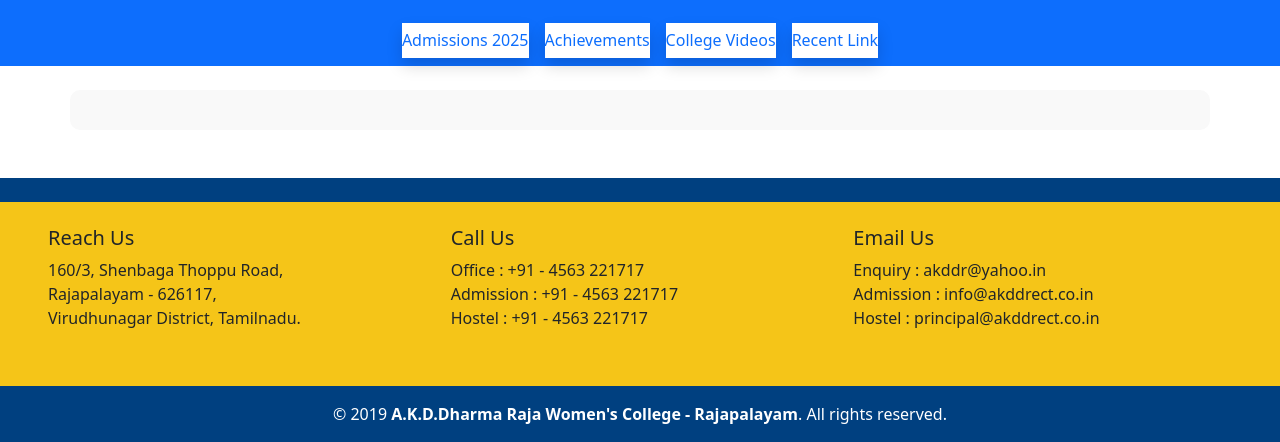
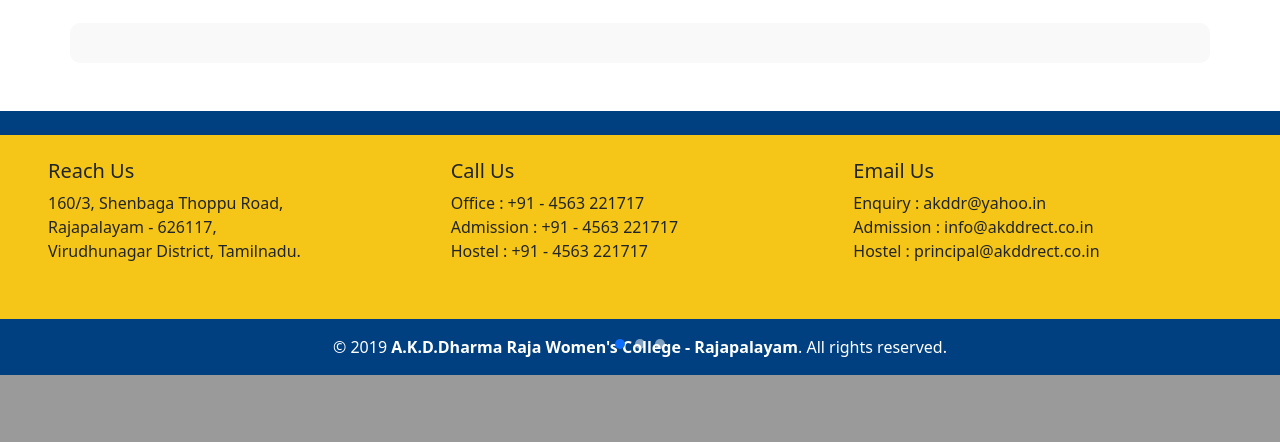
Before and after one commit to veni-56/college_site, a Django app: page / in a window 1280 px wide. Shown: the part 885-1327 px from the top of the page. After the commit the page ends 1260 px from the top, so only its background shows below. Run offline with Django 5.2, Linux system fonts and the light colour scheme; data comes from the database, SQL or seed files in the repository.

Commit message:
Add models.py for HomeQuickLink

```diff
--- a/homepage/models.py
+++ b/homepage/models.py
@@ -15,6 +15,16 @@ class SliderImage(models.Model):
 
     def __str__(self):
         return self.caption or f"Slider Image {self.id}"
+
+
+class HomeQuickLink(models.Model):
+    title = models.CharField(max_length=100)
+    icon = models.CharField(max_length=50, help_text="Use Bootstrap icon class (e.g., 'bi-bank')")
+    link = models.URLField(blank=True, help_text="Optional: Add link to internal/external page")
+
+    def __str__(self):
+        return self.title
+
 
 
 
--- a/homepage/templates/homepage/index.html
+++ b/homepage/templates/homepage/index.html
@@ -22,46 +22,6 @@
     {% endfor %}
   </div>
 
-  <button class="carousel-control-prev" type="button" data-bs-target="#carouselExampleIndicators" data-bs-slide="prev">
-    <span class="carousel-control-prev-icon"></span>
-    <span class="visually-hidden">Previous</span>
-  </button>
-
-  <button class="carousel-control-next" type="button" data-bs-target="#carouselExampleIndicators" data-bs-slide="next">
-    <span class="carousel-control-next-icon"></span>
-    <span class="visually-hidden">Next</span>
-  </button>
-</div>
-<!-- 🔽 Mepco-style Bottom Icon Section -->
-<div class="slider-icon-section bg-primary pt-4 pb-2">
-  <div class="container d-flex flex-wrap justify-content-center gap-3">
-
-    <!-- Box 1 -->
-    <div class="icon-box text-center bg-white text-primary shadow">
-      <i class="bi bi-bank fs-1"></i>
-      <h6 class="mt-2">Admissions 2025</h6>
-    </div>
-
-    <!-- Box 2 -->
-    <div class="icon-box text-center bg-white text-primary shadow">
-      <i class="bi bi-layers fs-1"></i>
-      <h6 class="mt-2">Achievements</h6>
-    </div>
-
-    <!-- Box 3 -->
-    <div class="icon-box text-center bg-white text-primary shadow">
-      <i class="bi bi-play-circle fs-1"></i>
-      <h6 class="mt-2">College Videos</h6>
-    </div>
-
-    <!-- Box 4 -->
-    <div class="icon-box text-center bg-white text-primary shadow">
-      <i class="bi bi-file-earmark-text fs-1"></i>
-      <h6 class="mt-2">Recent Link</h6>
-    </div>
-
-  </div>
-</div>
 
 
 
```
